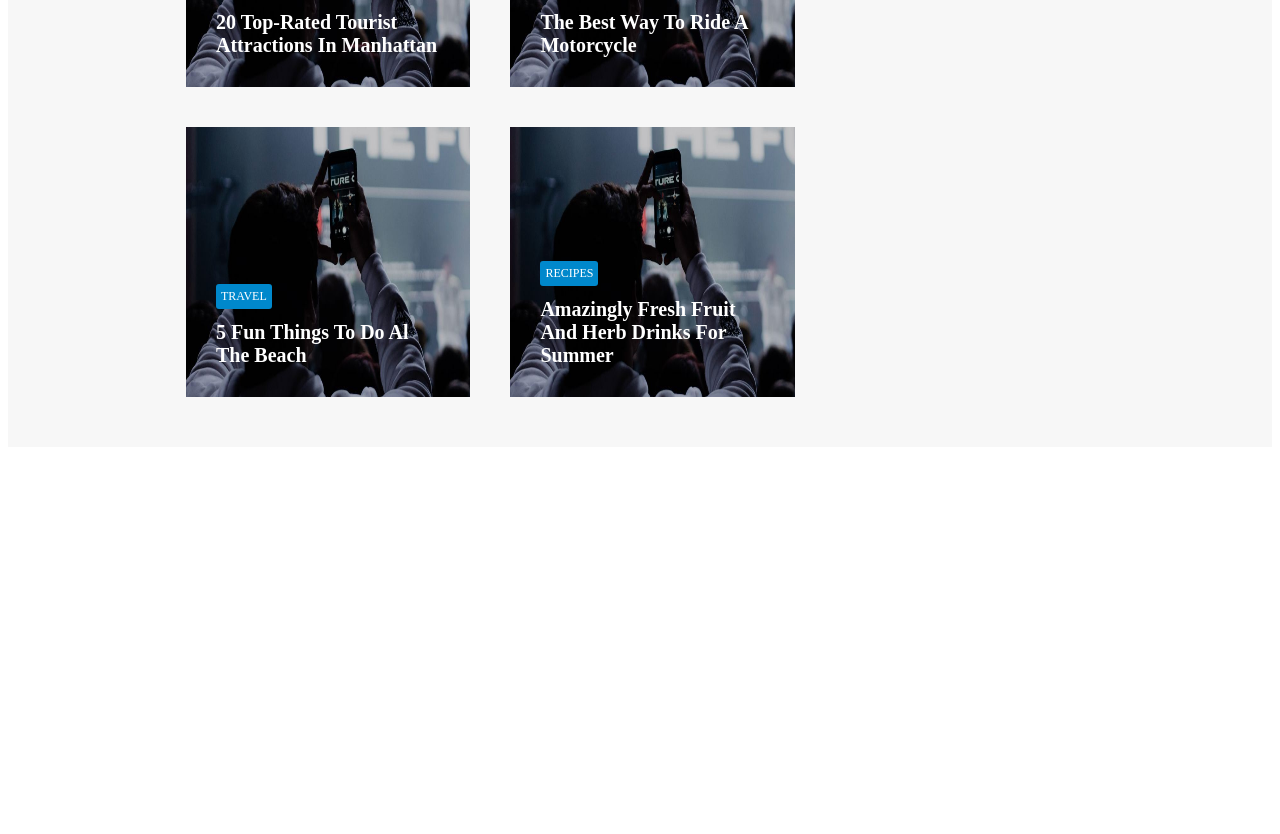
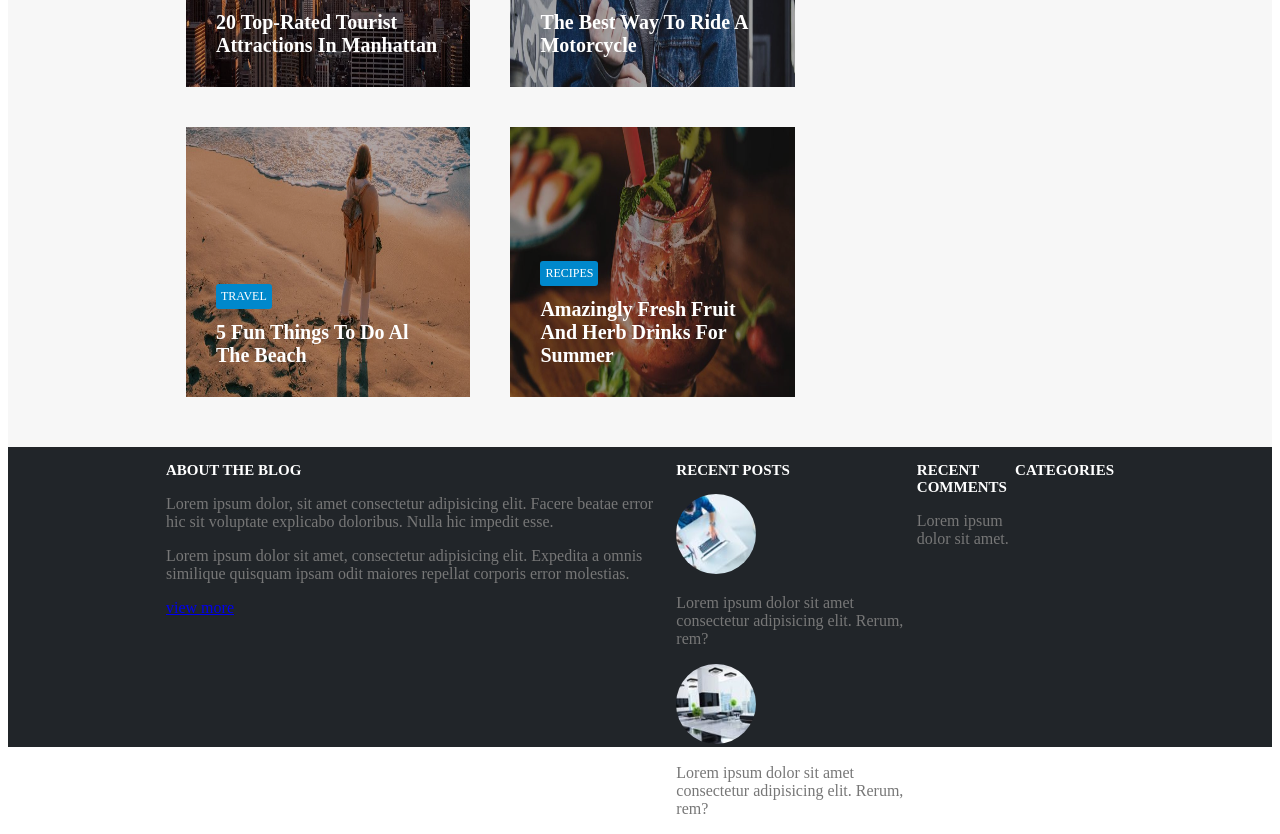
Before and after one commit to michelafranchini/proj-html-vuejs, a Vue app: page / in a window 1280 px wide. Shown: the part 780-1614 px from the top of the page. Before the commit the page ends 1235 px from the top, so only its background shows below. Built offline with nearby package versions, Linux system fonts and the light colour scheme.

Commit message:
Fix :src img jumbotron

```diff
--- a/src/App.vue
+++ b/src/App.vue
@@ -2,15 +2,15 @@
   <div id="app">
     <Header />
 
-    <!-- <Main />
-    <Footer /> -->
+    <!-- <Main /> -->
+    <Footer />
   </div>
 </template>
 
 <script>
 import Header from './components/Header.vue';
 // import Main from './components/Main.vue';
-// import Footer from './components/Footer.vue';
+import Footer from './components/Footer.vue';
 
 
 export default {
@@ -18,7 +18,7 @@ export default {
   components: {
     Header,
     // Main,
-    // Footer
+    Footer
   }
 }
 </script>
--- a/src/components/Footer.vue
+++ b/src/components/Footer.vue
@@ -1,5 +1,39 @@
 <template>
-    <h2>Footer</h2>
+    <footer>
+        <div class="bg_dark">
+            <div class="container_75">
+                <div class="about">
+                    <h3>about the blog</h3>
+                    <p>Lorem ipsum dolor, sit amet consectetur adipisicing elit. Facere beatae error hic sit voluptate explicabo doloribus. Nulla hic impedit esse.</p>
+                    <p>Lorem ipsum dolor sit amet, consectetur adipisicing elit. Expedita a omnis similique quisquam ipsam odit maiores repellat corporis error molestias.</p>
+                    <a href="#">view more</a>
+                </div>
+                <div class="post">
+                    <h3>recent posts</h3>
+                    <div>
+                        <img src="../assets/images/our-office-4-square.jpg" alt="">
+                        <p>Lorem ipsum dolor sit amet consectetur adipisicing elit. Rerum, rem?</p>
+                    </div>
+                    <div>
+                        <img src="../assets/images/our-office-5-square.jpg" alt="">
+                        <p>Lorem ipsum dolor sit amet consectetur adipisicing elit. Rerum, rem?</p>
+                    </div>
+                </div>
+                <div class="comments">
+                    <h3>recent comments</h3>
+                    <div>
+                        <p>Lorem ipsum dolor sit amet.</p>
+                    </div>
+                </div>
+                <div class="tags">
+                    <h3>categories</h3>
+                </div>
+            </div>
+        </div>
+        <div class="bottom_footer">
+
+        </div>
+    </footer>
 </template>
 
 <script>
@@ -8,6 +42,32 @@ export default {
 }
 </script>
 
-<style>
+<style lang="scss">
+    .bg_dark {
+        height: 300px;
+        background-color: #212529;
 
+        .container_75 {
+            width: 75%;
+            margin: auto;
+            display: flex;
+        }
+    }
+
+    .post {
+        img {
+            width: 80px;
+            border-radius: 50%;
+        }
+    }
+
+    h3 {
+        text-transform: uppercase;
+        font-size: 15px;
+        color: white;
+    }
+
+    p {
+        color: #777777;
+    }
 </style>
--- a/src/components/Header.vue
+++ b/src/components/Header.vue
@@ -74,32 +74,32 @@ export default {
             jumbotronList : [
                 {
                     title: "how to take better concert pictures in 30 seconds",
-                    link: "../assets/images/blog-46.jpg",
+                    link: require("../assets/images/blog-46.jpg"),
                     tag: "photography",
                 },
                 {
                     title: "gadgets taht make your smartphone even smarter",
-                    link: "../assets/images/blog-47.jpg",
+                    link: require("../assets/images/blog-47.jpg"),
                     tag: "gadgets",
                 },
                 {
                     title: "20 top-rated tourist attractions in manhattan",
-                    link: "../assets/images/blog-48.jpg",
+                    link: require("../assets/images/blog-48.jpg"),
                     tag: "travel",
                 },
                 {
                     title: "the best way to ride a motorcycle",
-                    link: "../assets/images/blog-49.jpg",
+                    link: require("../assets/images/blog-49.jpg"),
                     tag: "lifestyle",
                 },
                 {
                     title: "5 fun things to do al the beach",
-                    link: "../assets/images/blog-50.jpg",
+                    link: require("../assets/images/blog-50.jpg"),
                     tag: "travel",
                 },
                 {
                     title: "amazingly fresh fruit and herb drinks for summer",
-                    link: "../assets/images/blog-51.jpg",
+                    link: require("../assets/images/blog-51.jpg"),
                     tag: "recipes",
                 },
             ]
--- a/src/components/Jumbotron.vue
+++ b/src/components/Jumbotron.vue
@@ -6,8 +6,7 @@
                     <p>{{article.tag}}</p>
                     <h2>{{article.title}}</h2>
                 </div>
-                <img src="../assets/images/blog-46.jpg" :alt="article.title" class="jmbimg">
-
+                <img :src="article.link" :alt="article.title" class="jmbimg">
             </div>
         </div>
     </div>
@@ -26,7 +25,7 @@ export default {
 }
 </script>
 
-<style lang="scss">
+<style lang="scss" scoped>
     .bg_grey {
         background-color: #f7f7f7;
         padding: 30px 0;
@@ -62,6 +61,7 @@ export default {
         bottom: 0;
         left: 0;
         padding: 30px;
+        z-index: 2;
     }
 
 
@@ -75,5 +75,18 @@ export default {
         height: 270px;
         margin: 20px;
         position: relative;
+
+
+        &::after {
+            content: "";
+            position: absolute;
+            top: 0;
+            left: 0;
+            width: 100%;
+            height: 100%;
+            background-color: rgba(0, 0, 0, 0.3);
+
+        }
+
     }
 </style>
```
